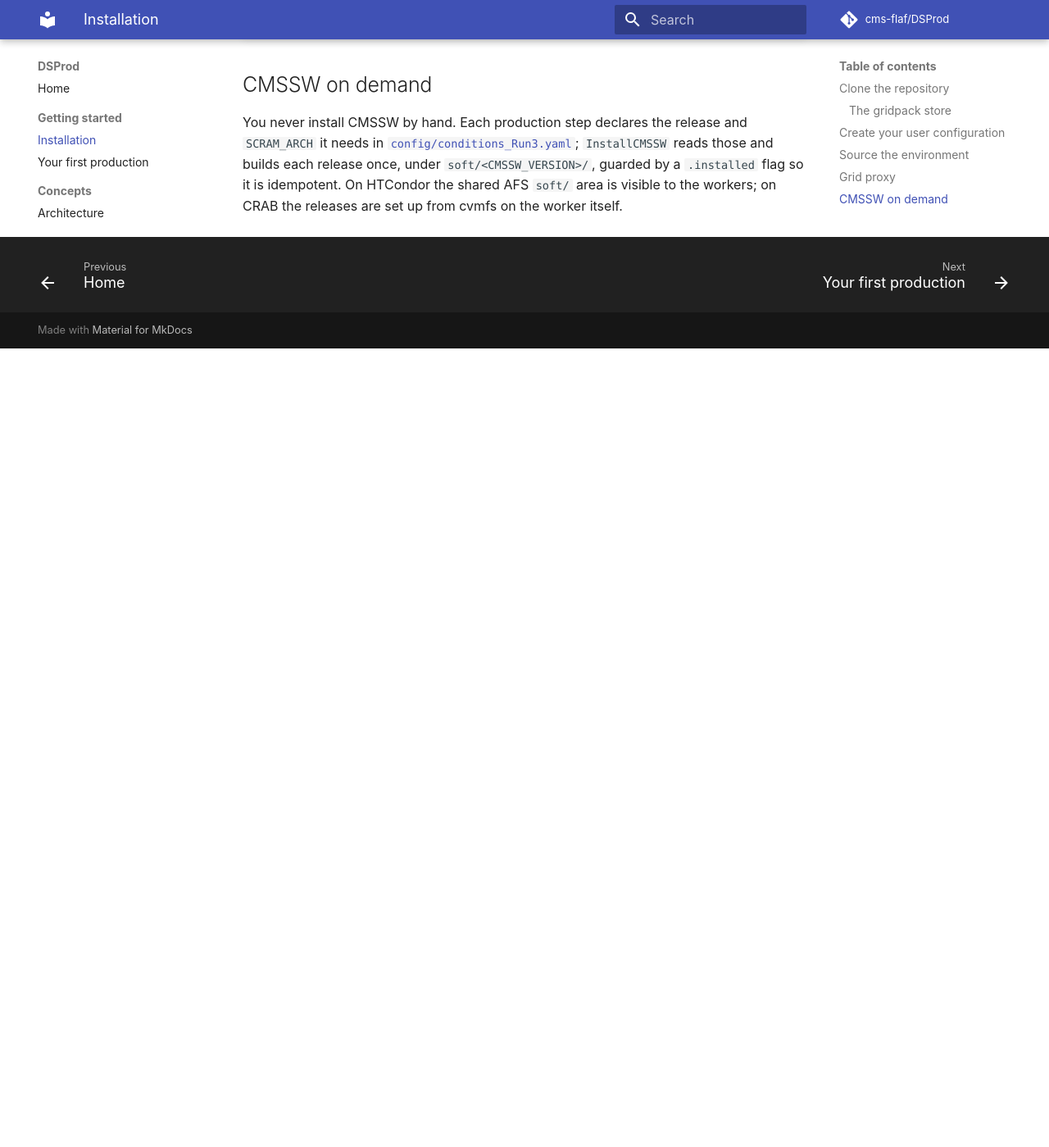
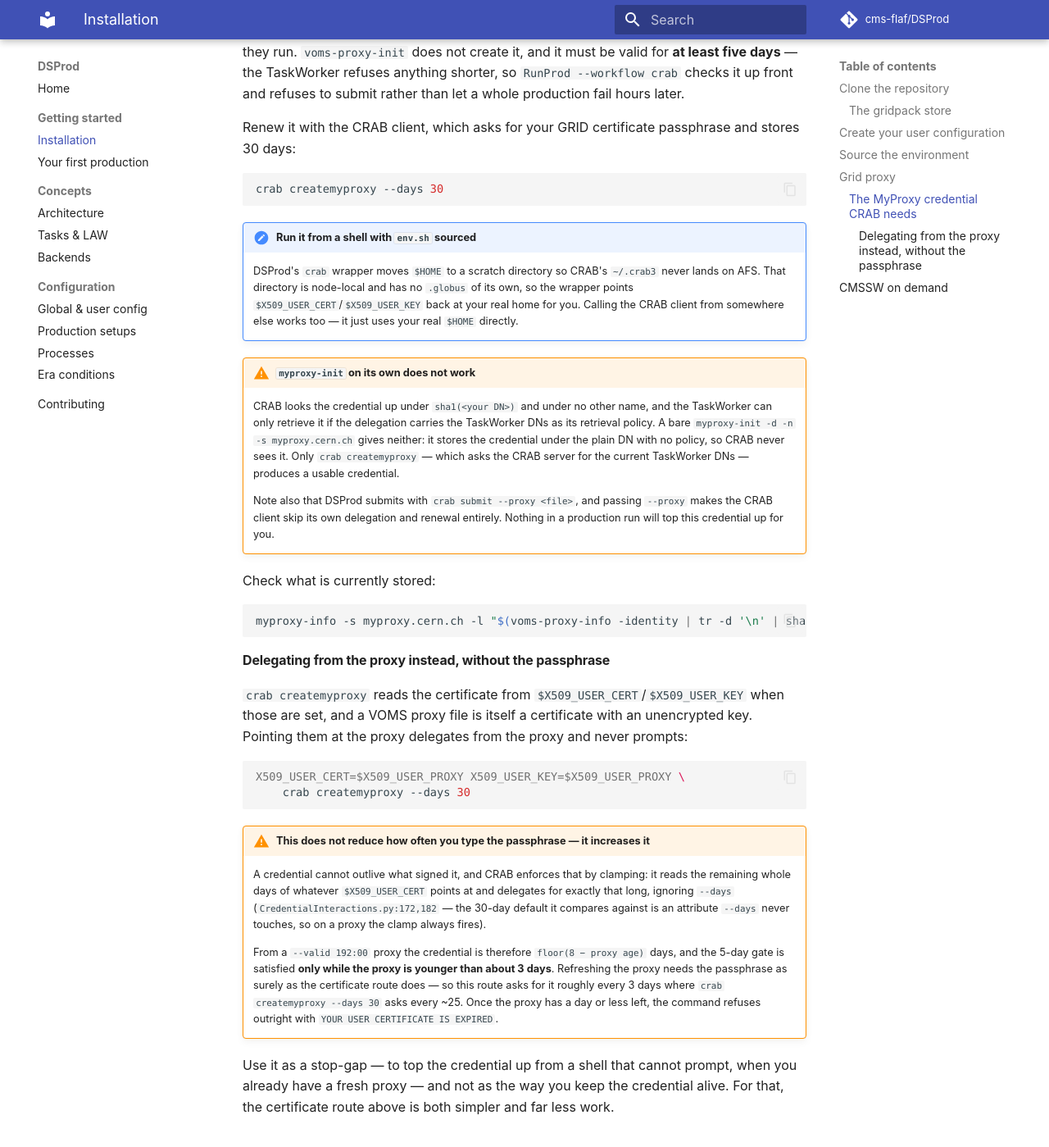
Before and after one commit to cms-flaf/DSProd, an MkDocs documentation site: the page built from docs/getting-started/installation.md, in a window 1280 px wide and 1400 px high, scrolled down 2667 px. Shown: the whole window at 82% size. Built offline with MkDocs 1.6.1 and Material for MkDocs 9.7.7, drawn with Linux system fonts in a browser that asks for light colours; comment, search, counter and statistics services are not loaded; before the commit the page ends 3092 px from its top, so only the background shows below that; some of the changed text lies outside the part shown.

Commit message:
Gate CRAB on the MyProxy credential CRAB actually reads, and keep the certificate reachable (#34)
* gate CRAB on the MyProxy credential CRAB actually reads

* keep the GRID certificate reachable from CRAB's scratch home

````diff
--- a/docs/concepts/backends.md
+++ b/docs/concepts/backends.md
@@ -83,8 +83,9 @@
 
 - a shell with `env.sh` sourced — it puts DSProd's `crab` wrapper and `python` shim on `PATH`,
   both of which law needs to drive CRAB (see the note below);
-- a VOMS proxy **and** a MyProxy credential valid for at least 5 days (see
-  [Installation](../getting-started/installation.md));
+- a VOMS proxy **and** a MyProxy credential valid for at least 5 days, the latter delegated with
+  `crab createmyproxy` and not with `myproxy-init` (see
+  [Installation](../getting-started/installation.md#the-myproxy-credential-crab-needs));
 - optionally, a `crab:` block in the [global / user config](../configuration/settings.md) — **not**
   in the production setup, so the same setup runs on any backend:
 
@@ -278,8 +279,12 @@
     `PermissionError: [Errno 13] Permission denied: '/afs/.../.crab3.<pid>'` and law reports it as
     a status-query failure for all jobs. The `crab` wrapper `env.sh` installs therefore points
     `HOME` at `$DSPROD_CRAB_HOME` (default: a per-user directory under `$TMPDIR`), so nothing in a
-    production run needs AFS. law passes `--proxy` to submit, status and kill, so CRAB never needs
-    `~/.globus` from the real home either.
+    production run needs AFS. law passes `--proxy` to submit, status and kill, and that alone
+    makes CRAB skip everything that reads `~/.globus`, so a production run never needs the real
+    home either. `crab createmyproxy` is the exception — you run it yourself, it does read
+    `~/.globus`, and that scratch home is node-local and has none — so the wrapper points
+    `$X509_USER_CERT`/`$X509_USER_KEY` back at your real home for it
+    (see [Installation](../getting-started/installation.md#the-myproxy-credential-crab-needs)).
 
     DSProd still renews Kerberos and the AFS token (`kinit -R` + `aklog`, hourly, from
     `crab_poll_callback`) — but renewal can only extend a ticket that is still valid, so it is not
@@ -296,7 +301,8 @@
 
 ### Debugging CRAB jobs
 
-`crab status`/`crab getlog` re-delegate a MyProxy interactively. To inspect a job without that,
+`crab status`/`crab getlog` re-delegate a MyProxy interactively when run without `--proxy`
+(DSProd always passes it, which is why a production run never renews the credential for you). To inspect a job without that,
 fetch its stdout directly from the task's web directory with your VOMS proxy — remember
 `--capath /etc/grid-security/certificates`, or curl returns HTTP 000. The
 [CRAB backend module](https://github.com/cms-flaf/DSProd/blob/main/dsprod/crab.py) documents the
--- a/docs/getting-started/installation.md
+++ b/docs/getting-started/installation.md
@@ -100,10 +100,69 @@
     delegated proxy lives for slightly under 24 hours — shorter than the renewal threshold that
     applies interactively.
 
-!!! tip "CRAB needs a MyProxy credential too"
-    The [CRAB backend](../concepts/backends.md) additionally needs a MyProxy credential valid for
-    at least five days. `voms-proxy-init` does not create it; CRAB does so on first submission,
-    or you can refresh it with `myproxy-init`.
+### The MyProxy credential CRAB needs
+
+The [CRAB backend](../concepts/backends.md) needs a second credential: one delegated to
+`myproxy.cern.ch`, which the CRAB TaskWorker retrieves to keep your grid jobs supplied with a proxy
+for as long as they run. `voms-proxy-init` does not create it, and it must be valid for **at least
+five days** — the TaskWorker refuses anything shorter, so `RunProd --workflow crab` checks it up
+front and refuses to submit rather than let a whole production fail hours later.
+
+Renew it with the CRAB client, which asks for your GRID certificate passphrase and stores 30 days:
+
+```bash
+crab createmyproxy --days 30
+```
+
+!!! note "Run it from a shell with `env.sh` sourced"
+    DSProd's `crab` wrapper moves `$HOME` to a scratch directory so CRAB's `~/.crab3` never lands
+    on AFS. That directory is node-local and has no `.globus` of its own, so the wrapper points
+    `$X509_USER_CERT`/`$X509_USER_KEY` back at your real home for you. Calling the CRAB client
+    from somewhere else works too — it just uses your real `$HOME` directly.
+
+!!! warning "`myproxy-init` on its own does not work"
+    CRAB looks the credential up under `sha1(<your DN>)` and under no other name, and the
+    TaskWorker can only retrieve it if the delegation carries the TaskWorker DNs as its retrieval
+    policy. A bare `myproxy-init -d -n -s myproxy.cern.ch` gives neither: it stores the credential
+    under the plain DN with no policy, so CRAB never sees it. Only `crab createmyproxy` — which
+    asks the CRAB server for the current TaskWorker DNs — produces a usable credential.
+
+    Note also that DSProd submits with `crab submit --proxy <file>`, and passing `--proxy` makes
+    the CRAB client skip its own delegation and renewal entirely. Nothing in a production run will
+    top this credential up for you.
+
+Check what is currently stored:
+
+```bash
+myproxy-info -s myproxy.cern.ch -l "$(voms-proxy-info -identity | tr -d '\n' | sha1sum | cut -d' ' -f1)"
+```
+
+#### Delegating from the proxy instead, without the passphrase
+
+`crab createmyproxy` reads the certificate from `$X509_USER_CERT`/`$X509_USER_KEY` when those are
+set, and a VOMS proxy file is itself a certificate with an unencrypted key. Pointing them at the
+proxy delegates from the proxy and never prompts:
+
+```bash
+X509_USER_CERT=$X509_USER_PROXY X509_USER_KEY=$X509_USER_PROXY \
+    crab createmyproxy --days 30
+```
+
+!!! warning "This does not reduce how often you type the passphrase — it increases it"
+    A credential cannot outlive what signed it, and CRAB enforces that by clamping: it reads the
+    remaining whole days of whatever `$X509_USER_CERT` points at and delegates for exactly that
+    long, ignoring `--days` (`CredentialInteractions.py:172,182` — the 30-day default it compares
+    against is an attribute `--days` never touches, so on a proxy the clamp always fires).
+
+    From a `--valid 192:00` proxy the credential is therefore `floor(8 − proxy age)` days, and the
+    5-day gate is satisfied **only while the proxy is younger than about 3 days**. Refreshing the
+    proxy needs the passphrase as surely as the certificate route does — so this route asks for it
+    roughly every 3 days where `crab createmyproxy --days 30` asks every ~25. Once the proxy has a
+    day or less left, the command refuses outright with `YOUR USER CERTIFICATE IS EXPIRED`.
+
+Use it as a stop-gap — to top the credential up from a shell that cannot prompt, when you already
+have a fresh proxy — and not as the way you keep the credential alive. For that, the certificate
+route above is both simpler and far less work.
 
 ## CMSSW on demand
 
````
Also changed, not shown: 4 other files.
